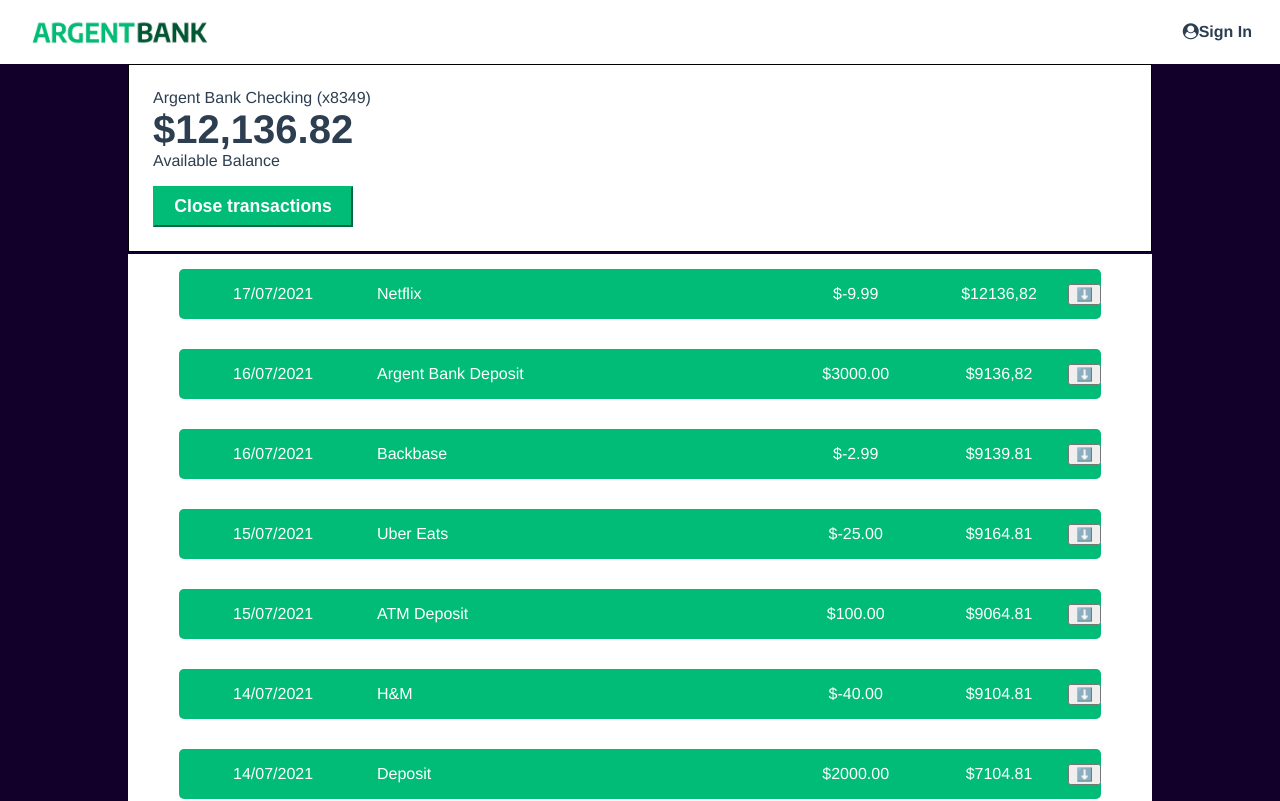
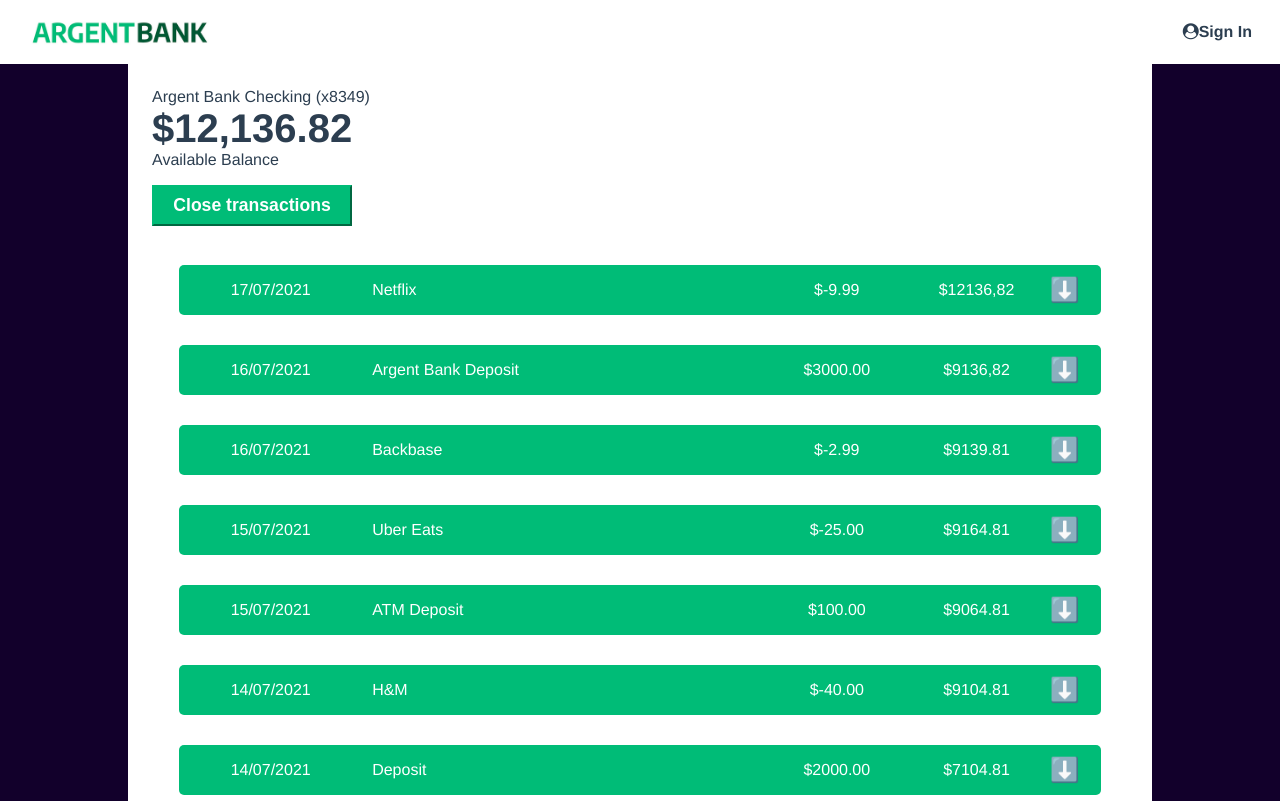
Before and after one commit to Douwdy/Projet-10---ArgentBank, a React (Create React App) app: page /dashboard/account in a window 1280 px wide. Shown: the top 801 px of the page. Built offline with nearby package versions, Linux system fonts and the light colour scheme.

Commit message:
CSS improvement for the operations and buttons of the username change form

```diff
--- a/package.json
+++ b/package.json
@@ -3,11 +3,13 @@
   "version": "0.1.0",
   "private": true,
   "dependencies": {
+    "@fortawesome/fontawesome-svg-core": "^6.7.1",
+    "@fortawesome/free-solid-svg-icons": "^6.7.1",
+    "@fortawesome/react-fontawesome": "^0.2.2",
     "@reduxjs/toolkit": "^2.3.0",
     "@testing-library/jest-dom": "^5.17.0",
     "@testing-library/react": "^13.4.0",
     "@testing-library/user-event": "^13.5.0",
-    "fontawesome": "^5.6.3",
     "react": "^18.3.1",
     "react-dom": "^18.3.1",
     "react-redux": "^9.1.2",
--- a/src/components/BankAccount/index.scss
+++ b/src/components/BankAccount/index.scss
@@ -1,16 +1,15 @@
 .account {
+    box-sizing: border-box;
     display: flex;
     justify-content: space-between;
     align-items: center;
-    border: 1px solid black;
     background-color: #fff;
     width: 80%;
-    margin: 0 auto;
+    margin-left: auto;
+    margin-right: auto;
     flex-direction: column;
     padding: 1.5rem;
-    box-sizing: border-box;
     text-align: left;
-    margin-bottom: 2rem;
   }
 
   .account-amount {
--- a/src/components/Operation/index.jsx
+++ b/src/components/Operation/index.jsx
@@ -15,7 +15,9 @@
                         <p className="operation-item_quick_desc">{operation.description}</p>
                         <p className="operation-item_quick_amount">${operation.amount}</p>
                         <p className="operation-item_quick_bal">${operation.balance}</p>
-                        <button className="operation-item_quick_btn" onClick={() => toggleDropdown(operation.id)}>⬇️</button>
+                        <button className="operation-item_quick_btn" onClick={() => toggleDropdown(operation.id)}>
+                            {activeDropdown === operation.id ? '⬆️' : '⬇️'}
+                        </button>
                     </div>
                     {activeDropdown === operation.id && (
                         <div className="operation-item_dropdown">
--- a/src/components/Operation/index.scss
+++ b/src/components/Operation/index.scss
@@ -2,13 +2,12 @@
     display: flex;
     justify-content: space-between;
     align-items: center;
-    margin: 0 20px;
     flex-direction: column;
     background-color: white;
-    margin-left: auto;
-    margin-right: auto;
-    margin-top: -30px;
+    margin: auto;
     width: 80%;
+    padding-bottom: 20px;
+    border-radius: 0 0 15px 15px;
     &-item{
         background-color: #00BC77;
         color: white;
@@ -43,6 +42,12 @@
                 margin-left: 15px;
                 width: 15%;
             }
+            &_btn{
+                margin-right: 15px;
+                border: none;
+                background-color: #00BC77;
+                font-size: 1.5em;
+            }
         }
         &_dropdown{
             width: 100%;
@@ -76,7 +81,10 @@
 
                 }
                 &_btn{
-                    margin-left: 15px;
+                    margin-right: 15px;
+                    border: none;
+                    background-color: #00BC77;
+                    font-size: 1.5em;
                 }
             }
         }
--- a/src/components/UserInfoForm/index.scss
+++ b/src/components/UserInfoForm/index.scss
@@ -34,11 +34,11 @@
                 width: 130px;
                 height: 40px;
                 margin: 10px;
+                border-color: #00bc77;
                 background-color: #00bc77;
                 color: #fff;
-                border: none;
-                border-radius: 3px;
-                margin-top: 20px;
+                font-weight: bold;
+                padding: 10px;
                 cursor: pointer;
                 &:hover{
                     background-color: #00a86b;
--- a/src/pages/Account/index.jsx
+++ b/src/pages/Account/index.jsx
@@ -1,6 +1,11 @@
 import Nav from '../../components/Nav';
 import Footer from '../../components/Footer';
 import Operation from '../../components/Operation';
+import accountsData from '../../accountData.json';
+
+console.log(accountsData);
+
+const data = "";
 
 const accountData = [
     {
--- a/src/pages/SignIn/index.jsx
+++ b/src/pages/SignIn/index.jsx
@@ -24,7 +24,7 @@
                         </div>
                         <button className="sign-in-button">Sign In</button>
                         </form>
-                        <a href="/sign-up">Create account</a>
+                        {/* <a href="/sign-up">Create account</a> */}
                     </section>
                 </main>
             <Footer />
```
Also changed, not shown: 1 other file (tests, documents, lock files or other folders).
